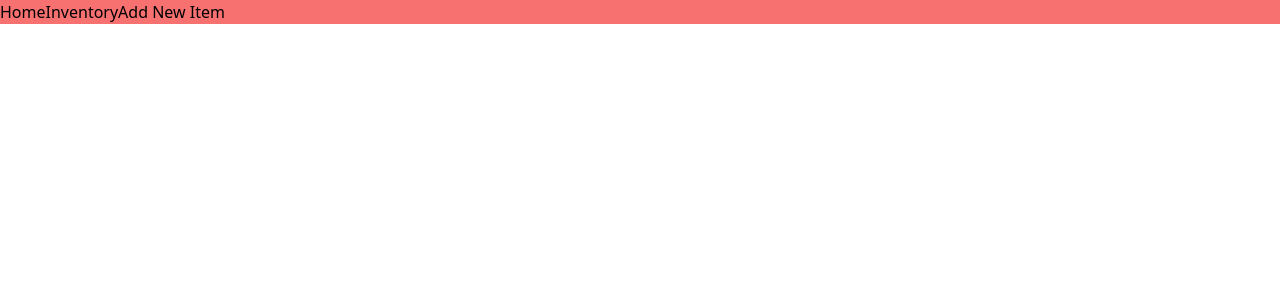
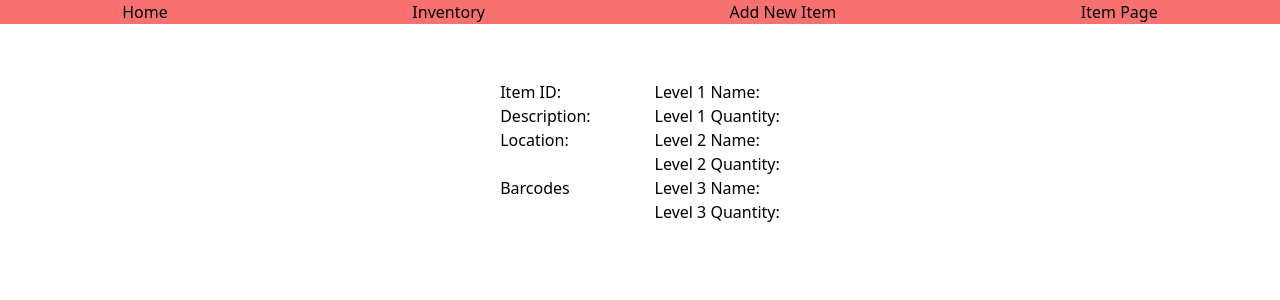
Before and after one commit to Git-Vdim-Hub/lunchroom-inventory-app, a React (Create React App) app in the folder client/: page /Item in a window 1280 px wide. Shown: the top 300 px of the page. Built offline with nearby package versions, Linux system fonts and the light colour scheme.

Commit message:
added main text

```diff
--- a/client/src/App.js
+++ b/client/src/App.js
@@ -3,6 +3,7 @@ import { BrowserRouter as Router, Routes, Route } from "react-router-dom";
 import AddItem from "./components/AddItem"
 import Home from "./pages/Home";
 import Navbar from "./components/Navbar";
+import Item from "./pages/Item";
 
 export default function App() {
 	return (
@@ -12,6 +13,7 @@ export default function App() {
 					<Routes>
 						<Route path="/" element={<Home />} />
 						<Route path="/AddItem" element={<AddItem />} />
+						<Route path="/Item" element={<Item/>} />
 					</Routes>
 			</Router>
 		</div>
--- a/client/src/components/Navbar/index.js
+++ b/client/src/components/Navbar/index.js
@@ -4,10 +4,11 @@ import { Link } from "react-router-dom";
 export default function Navbar() {
 	return (
 		<div>
-			<div className="navbar bg-red-400">
+			<div className="navbar bg-red-400 flex justify-around">
 				<Link to={"/"} onClick={() => console.log("Takes you to Home")}>Home</Link>
 				<button onClick={() => console.log("Takes you to Inventory Page")}>Inventory</button>
 				<Link to={"./AddItem"} onClick={() => console.log("Takes you to Add Page")}>Add New Item</Link>
+				<Link to={"./Item"}>Item Page</Link>
 			</div>
 		</div>
 	);
--- /dev/null
+++ b/client/src/pages/Item.js
@@ -0,0 +1,24 @@
+import React from "react";
+
+export default function Item() {
+    return(
+        <div className="flex justify-center gap-16 mt-14">
+            <div>
+                <h2>Item ID:</h2>
+                <h2>Description:</h2>
+                <h2>Location:</h2>
+                <div className="mt-6">
+                    <p>Barcodes</p>
+                </div>
+            </div>
+            <div>
+                <p>Level 1 Name:</p>
+                <p>Level 1 Quantity:</p>
+                <p>Level 2 Name:</p>
+                <p>Level 2 Quantity:</p>
+                <p>Level 3 Name:</p>
+                <p>Level 3 Quantity:</p>
+            </div>
+        </div>
+    )
+}
```
